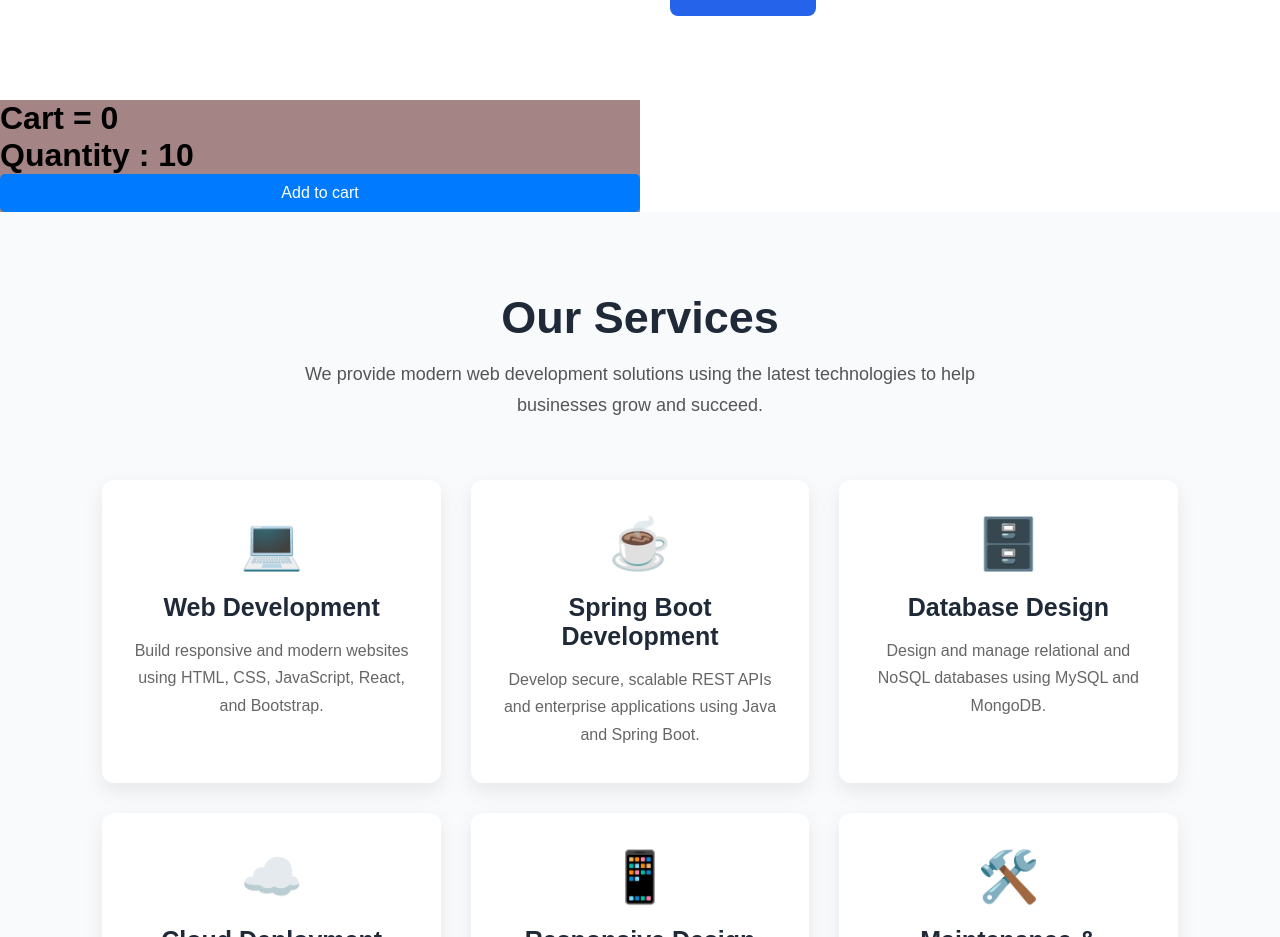
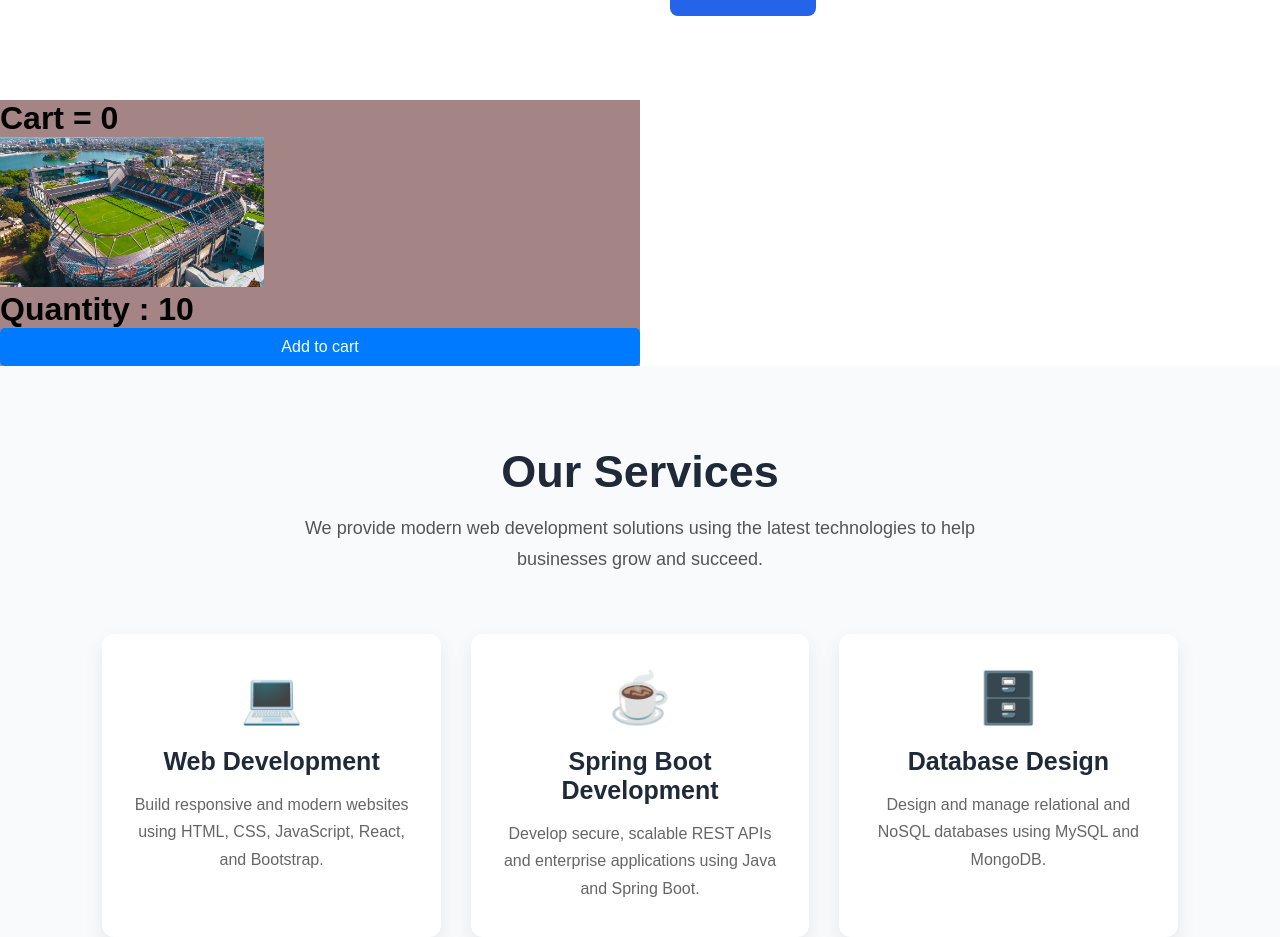
Before and after one commit to moleeekkk/first-app, a React (Vite) app: page / in a window 1280 px wide. Shown: the part 1402-2339 px from the top of the page. Built offline with nearby package versions, Linux system fonts and the light colour scheme.

Commit message:
Edit cart logic to this file

```diff
--- a/src/pages/Sevices.jsx
+++ b/src/pages/Sevices.jsx
@@ -1,5 +1,6 @@
 import "./Sevices.css";
 import { useState } from "react";
+import Product from "../assets/Kankariya_Football.jpg";
 
 export function Services() {
   return (
@@ -82,7 +83,7 @@ function Cart() {
         style={{ width: "50%", backgroundColor: "#a48484" }}
       >
         <h1>Cart = {cart}</h1>
-        {/* <img src="../assets/Kankariya_Football.jpg" alt="Cart" /> */}
+        <img src={Product} alt="Cart" height="150px" />
         <h1>Quantity : {quantity}</h1>
         <button
           onClick={() => {
```
Also changed, not shown: src/pages/Authentication.jsx (deleted, +0 -9 lines).
